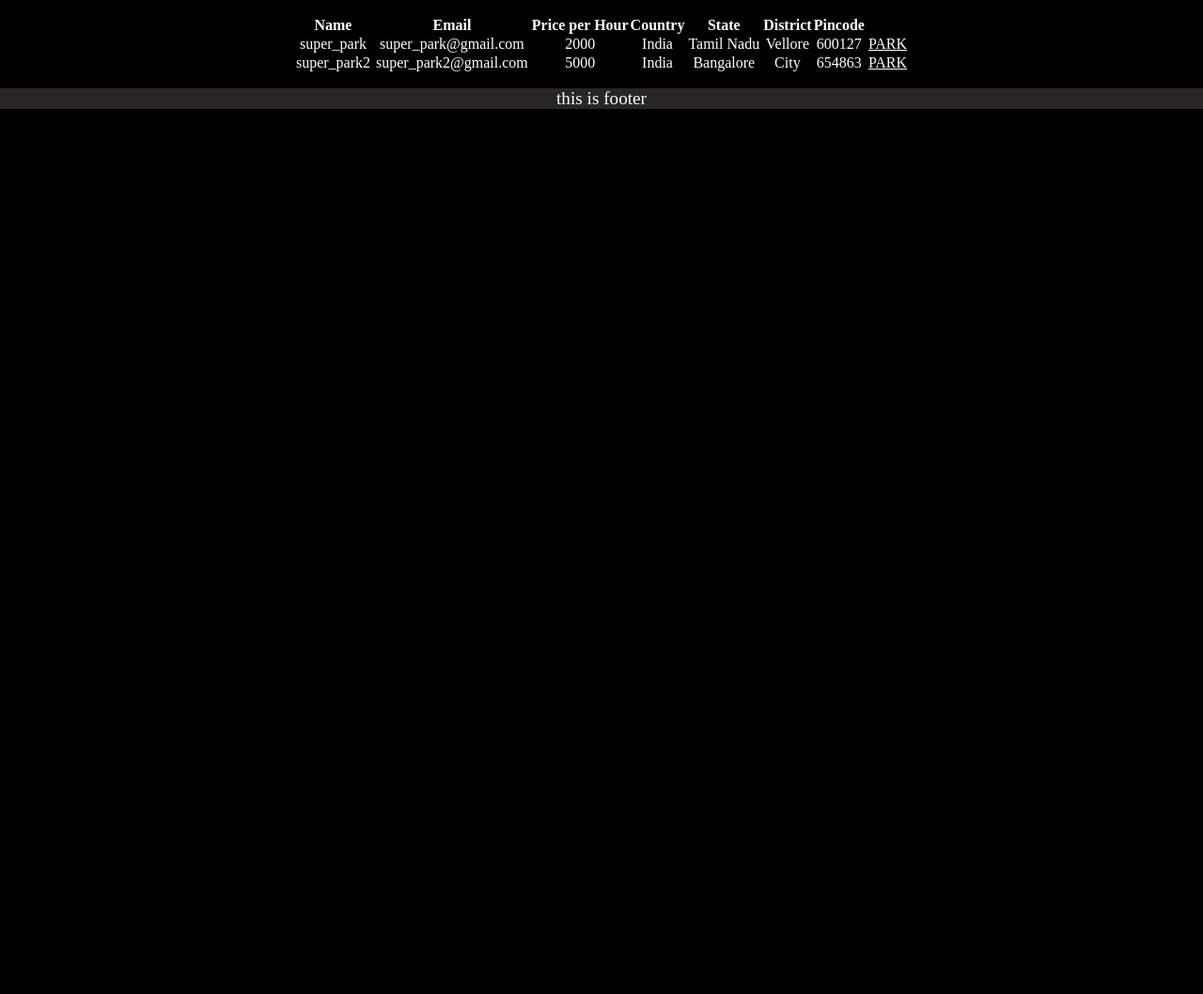
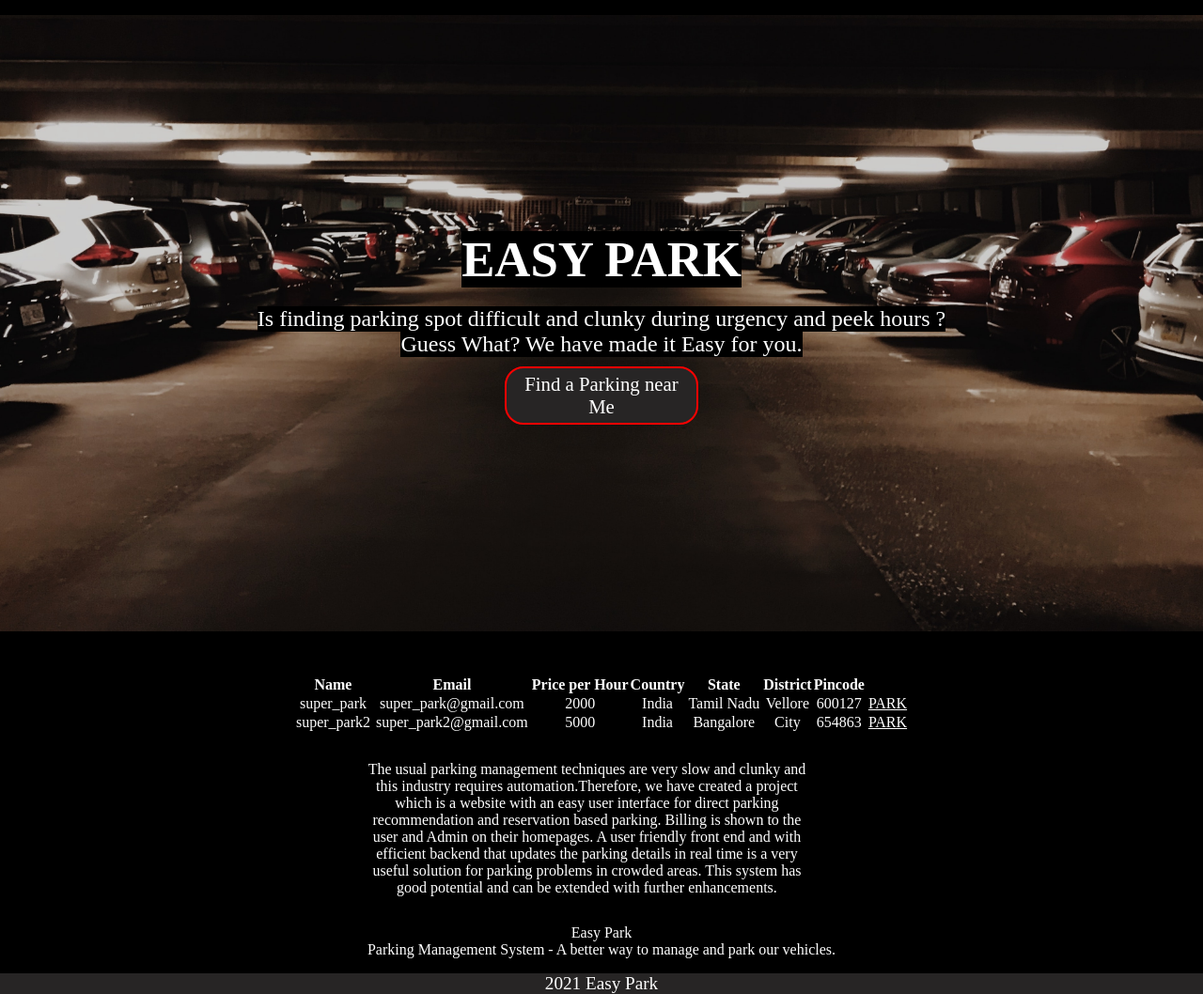
Before and after one commit to 7abhisheknn/Parking_Management_System, a PHP site: page /Parking_Management_System/ in a window 1280 px wide. Shown: the part 48-1106 px from the top of the page at 94% size. Before the commit the page ends 164 px from the top, so only its background shows below. Run offline with PHP 8.4, Linux system fonts and the light colour scheme; data comes from the database, SQL or seed files in the repository.

Commit message:
homepage photo and null checks if data not found

```diff
--- a/admin_create.php
+++ b/admin_create.php
@@ -47,6 +47,7 @@ if(isset($_POST['submit'])){
 ?>
 
 <?php include('template/header.php'); ?>
+<title>Create Admin: Easy Park</title>
 <section>
     <form action="<?php echo $_SERVER['PHP_SELF']; ?>" method="post" class="centre_t form_grid" >
         <h1>Create Admin Account</h1>
--- a/admin_login.php
+++ b/admin_login.php
@@ -47,7 +47,7 @@ if(isset($_POST['submit'])){
 ?>
 
 <?php include('template/header.php'); ?>
-
+<title>Admin Login: Easy Park</title>
 <section>
     <form action="<?php echo $_SERVER['PHP_SELF']; ?>" method="post" class="centre_t form_grid" >
         <h1>Admin Login</h1>
--- a/css/style.css
+++ b/css/style.css
@@ -67,6 +67,8 @@ nav, footer{
 .centre_t{
     margin: auto;
     text-align: center;
+    margin-top: 30px;
+    margin-bottom: 30px;
 }
 .data{
     padding: 0px 2px;
@@ -116,3 +118,40 @@ nav, footer{
     color: red;
     background-color: white;
 }
+
+#home{
+    text-align: center;
+    display: flex;
+    flex-direction: column;
+    padding:3px 200px;
+    height: 650px;
+    justify-content: center;
+    align-items: center;
+    /* background-color: none; */
+    background: url('../img/parking_back.jpg') no-repeat center center/cover;
+}
+
+#heading {
+    font-size: 3.3rem;
+    margin: 20px
+}
+.text{
+    font-size: 1.5rem;
+}
+.park{
+    border: 2px solid red;
+    margin: 10px;
+    border-radius: 20px;
+    padding: 5px;
+}
+#bottom{
+    display: grid;
+    grid-auto-flow: row;
+    text-align: center;
+    justify-content: center;
+    align-items: center;
+}
+.para{
+    width: 467px;
+    margin-bottom: 30px;
+}
--- a/customer_create.php
+++ b/customer_create.php
@@ -47,6 +47,7 @@ if(isset($_POST['submit'])){
 ?>
 
 <?php include('template/header.php'); ?>
+<title>Create Customer: Easy Park</title>
 <section>
     <form action="<?php echo $_SERVER['PHP_SELF']; ?>" method="post" class="centre_t form_grid" >
         <h1>Create Customer Account</h1>
--- a/customer_login.php
+++ b/customer_login.php
@@ -48,7 +48,7 @@ if(isset($_POST['submit'])){
 ?>
 
 <?php include('template/header.php'); ?>
-
+<title>Customer Login: Easy Park</title>
 <section>
     <form action="<?php echo $_SERVER['PHP_SELF']; ?>" method="post" class="centre_t form_grid">
         <h1>Customer Login</h1>
--- a/index.php
+++ b/index.php
@@ -20,7 +20,15 @@ $place_k=array('a_company_name','a_email','p_price','a_country','a_state','a_dis
 ?>
 
 <?php include('template/header.php'); ?>
+<title>Homepage: Easy Park</title>
+<div id="home">
+<h1 id="heading">EASY PARK</h1>
+<p class="text">Is finding parking spot difficult and clunky during urgency and peek hours ?</p>
+<p class="text">Guess What? We have made it Easy for you.</p>
+<a href="#content" class="hov submit_button park">Find a Parking near Me</a>
+</div>
 <section>
+<div id="content">
 <table class="centre_t">
 <thead>
     <tr>
@@ -46,6 +54,11 @@ $place_k=array('a_company_name','a_email','p_price','a_country','a_state','a_dis
 <?php  }  ?>
 </tbody>
 </table>
-
+</div>
+<div id="bottom">
+<p class="para">The usual parking management techniques are very slow and clunky and this industry requires automation.Therefore, we have created a  project which  is a website with an easy user interface for direct parking recommendation and reservation based parking. Billing is shown to the user and Admin on their homepages. A user friendly front end and with efficient backend that updates the parking details in real time is a very useful solution for parking problems in crowded areas. This system has good potential and can be extended with further enhancements.</p>
+<p>Easy Park</p>
+<p>Parking Management System  -  A better way to manage and park our vehicles.</p>
+</div>
 </section>
 <?php include('template/footer.php'); ?>
--- a/template/footer.php
+++ b/template/footer.php
@@ -1,4 +1,4 @@
-<footer>this is footer</footer>
+<footer>2021 Easy Park</footer>
 </div>
 </body>
 </html>
--- a/template/header.php
+++ b/template/header.php
@@ -16,7 +16,6 @@ if(isset($_GET['LOGOUT'])){
     <meta charset="UTF-8">
     <meta http-equiv="X-UA-Compatible" content="IE=edge">
     <meta name="viewport" content="width=device-width, initial-scale=1.0">
-    <title>Easy Park</title>
     <link rel="shortcut icon" type="image/png" href="img/park.png"/>
     <link rel="stylesheet" href="css/style.css">
 </head>
```
Also changed, not shown: admin.php (+10 -1 lines), customer.php (+6 -1 lines), img/parking_back.jpg (added), readme.txt.
